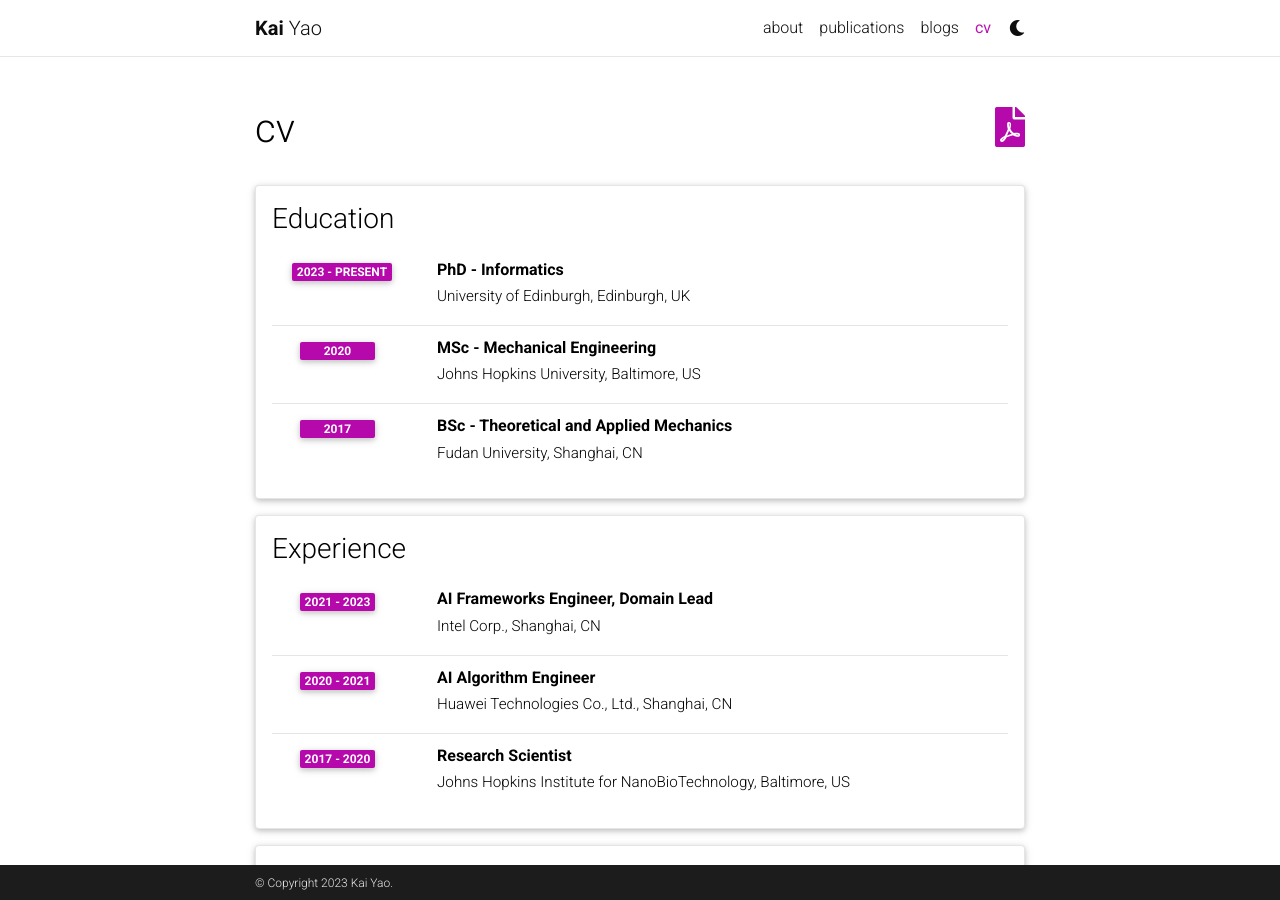
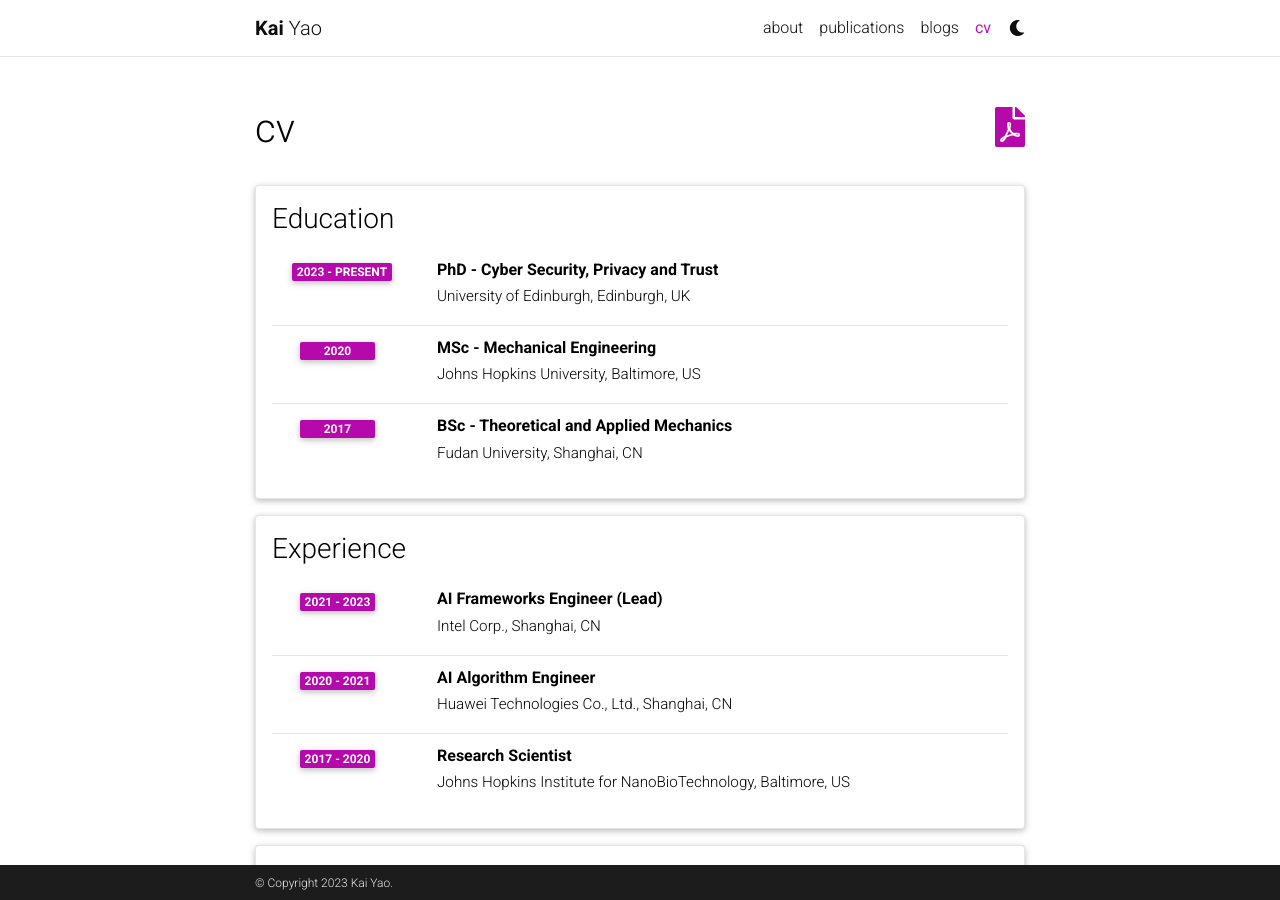
Before and after one commit to kaikaiyao/kaikaiyao.github.io, a Jekyll site: the page built from _pages/cv.md, in a window 1280 px wide and 900 px high. Built offline with Jekyll 4.4.1, drawn with Linux system fonts in a browser that asks for light colours; comment, search, counter and statistics services are not loaded; a style sheet for code colours, icons or effects is not loaded.

Commit message:
Update cv.yml

```diff
--- a/_data/cv.yml
+++ b/_data/cv.yml
@@ -1,7 +1,7 @@
 - title: Education
   type: time_table
   contents:
-    - title: PhD - Informatics
+    - title: PhD - Cyber Security, Privacy and Trust
       institution: University of Edinburgh, Edinburgh, UK
       year: 2023 - present
       # description:
@@ -27,7 +27,7 @@
 - title: Experience
   type: time_table
   contents:
-    - title: AI Frameworks Engineer, Domain Lead
+    - title: AI Frameworks Engineer (Lead)
       institution: Intel Corp., Shanghai, CN
       year: 2021 - 2023
       # description:
```
